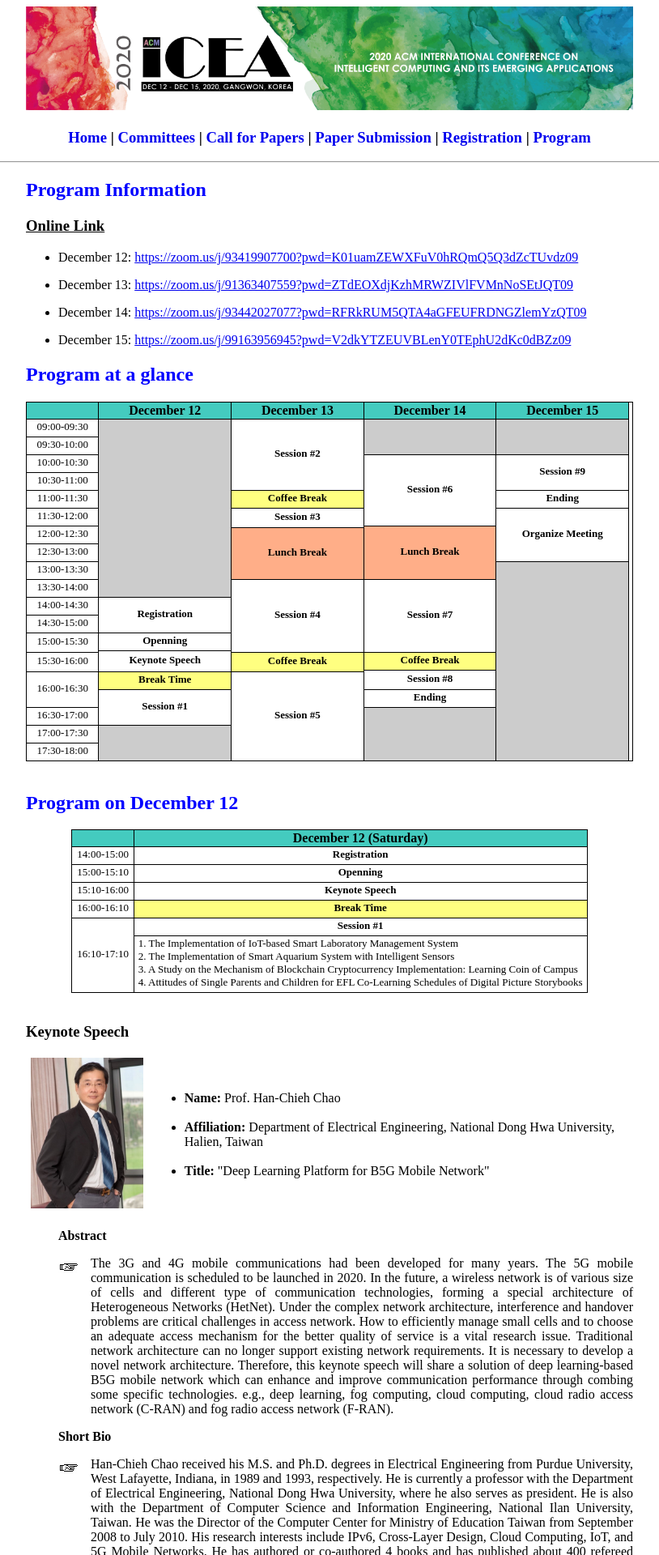
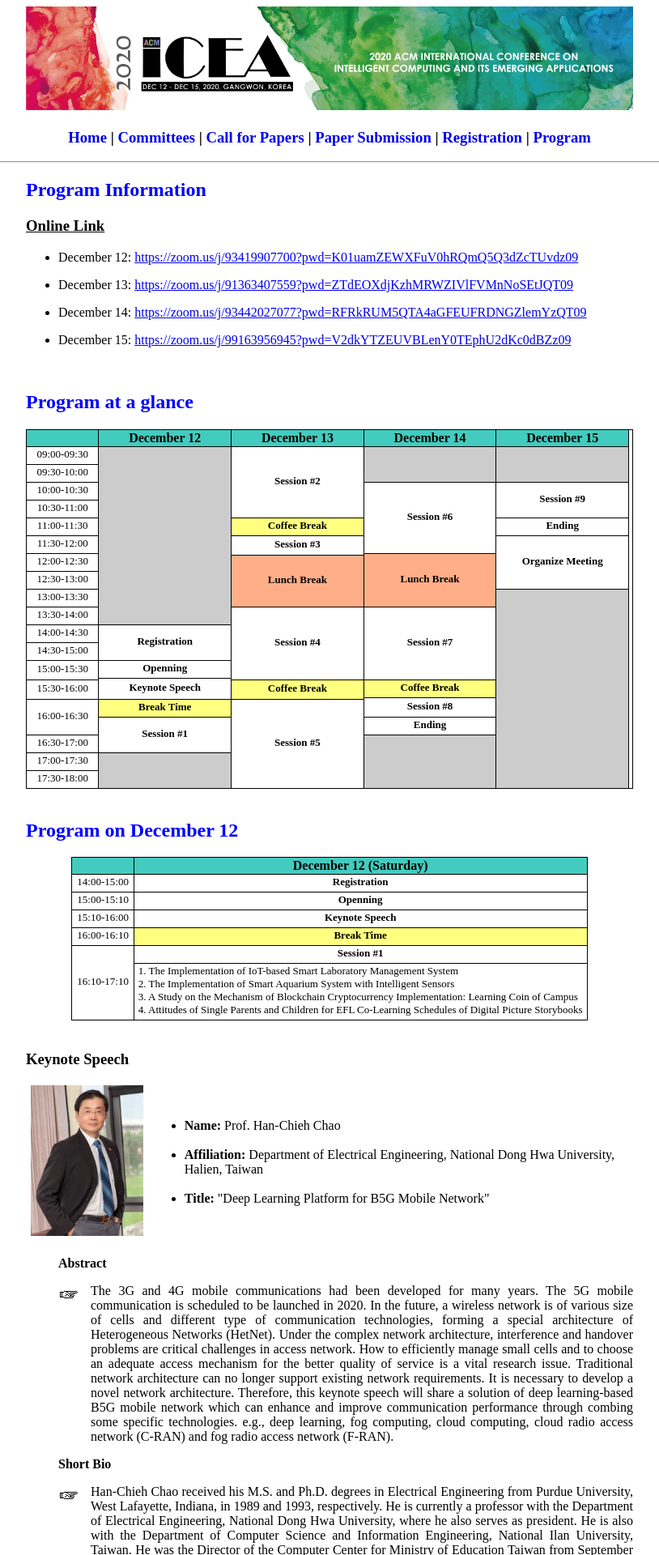
Before and after one commit to icea-conf/2020, a Jekyll site: the page built from program/index.html, in a window 1280 px wide. Shown: the top 1920 px of the page at 81% size, without its empty margins (233-1047 px from the left). Built offline with Jekyll 4.4.1, drawn with Linux system fonts in a browser that asks for light colours.

Commit message:
Update index.html

```diff
--- a/program/index.html
+++ b/program/index.html
@@ -13,7 +13,8 @@ title: ACM ICEA 2020
                     <li><p>December 14: <a target="_blank" href="https://zoom.us/j/93442027077?pwd=RFRkRUM5QTA4aGFEUFRDNGZlemYzQT09">https://zoom.us/j/93442027077?pwd=RFRkRUM5QTA4aGFEUFRDNGZlemYzQT09</a></p></li>
                     <li><p>December 15: <a target="_blank" href="https://zoom.us/j/99163956945?pwd=V2dkYTZEUVBLenY0TEphU2dKc0dBZz09">https://zoom.us/j/99163956945?pwd=V2dkYTZEUVBLenY0TEphU2dKc0dBZz09</a></p></li>
                </ul>
-          </div>
+          </div></br>
+
           <div>
                <h2 style="color:#0000FF">Program at a glance</h2>
                <center>
```
